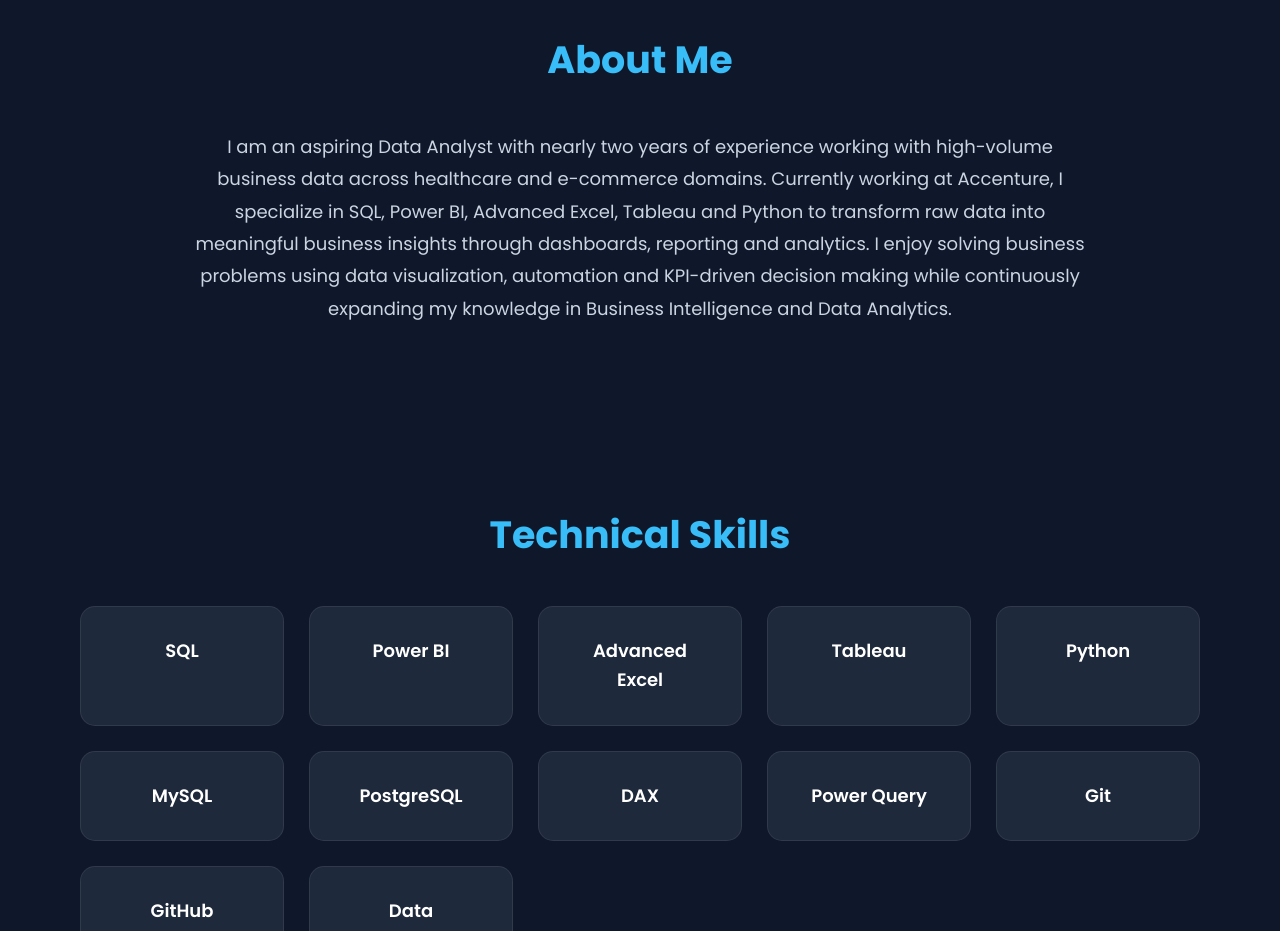
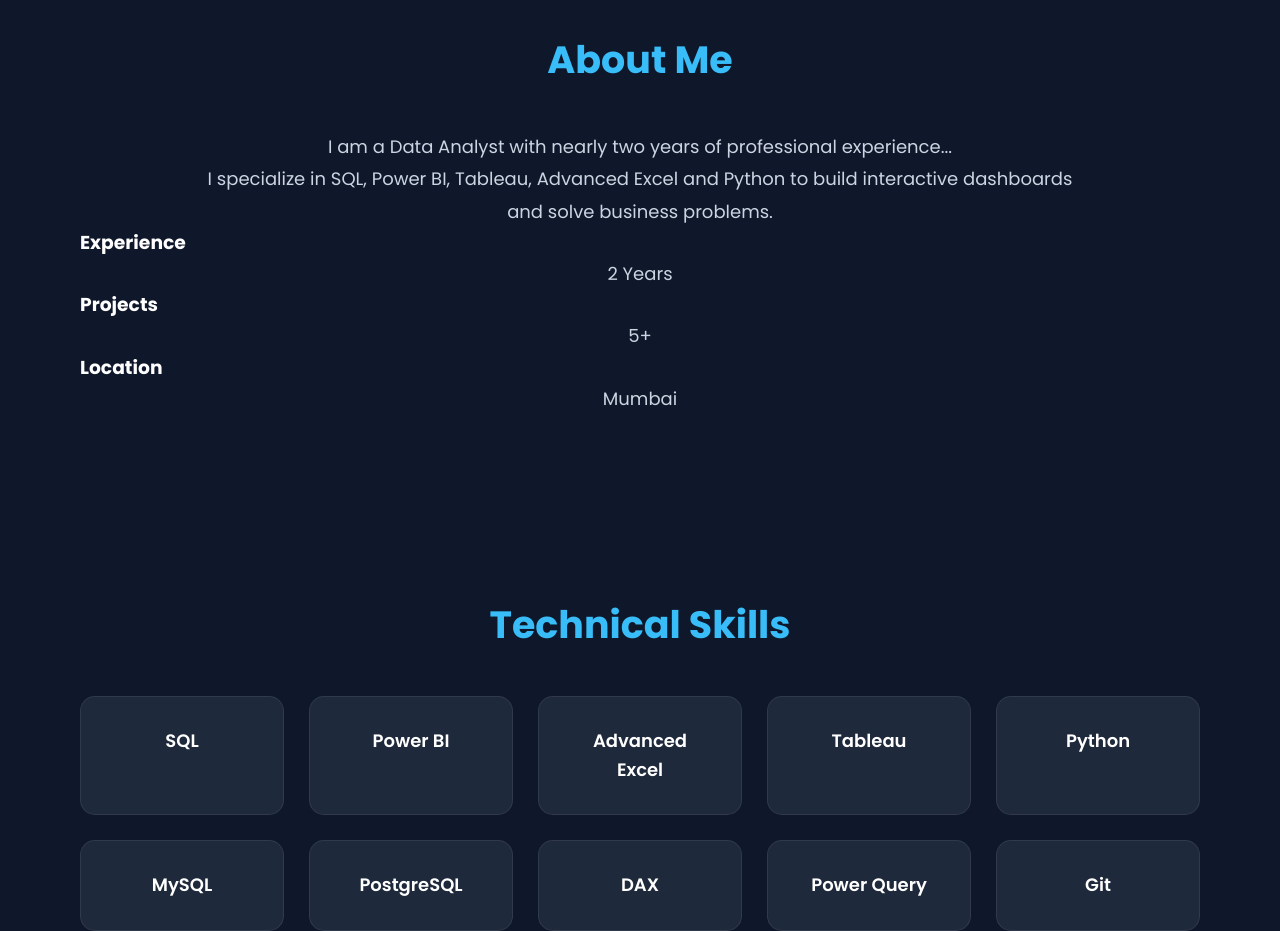
Before and after one commit to soumyasircillaa-ux/soumyasircillaa-ux.github.io, a plain HTML site: page index.html in a window 1280 px wide. Shown: the part 860-1791 px from the top of the page. Drawn offline with Linux system fonts and the light colour scheme.

Commit message:
Update index.html

```diff
--- a/index.html
+++ b/index.html
@@ -102,20 +102,40 @@
 
 <h2>About Me</h2>
 
+<div class="about-container">
+
+<div class="about-text">
+
 <p>
-I am an aspiring Data Analyst with nearly two years of experience
-working with high-volume business data across healthcare and
-e-commerce domains.
+I am a Data Analyst with nearly two years of professional experience...
+</p>
 
-Currently working at Accenture, I specialize in SQL, Power BI,
-Advanced Excel, Tableau and Python to transform raw data into
-meaningful business insights through dashboards, reporting and
-analytics.
+<p>
+I specialize in SQL, Power BI, Tableau, Advanced Excel and Python to build interactive dashboards and solve business problems.
+</p>
 
-I enjoy solving business problems using data visualization,
-automation and KPI-driven decision making while continuously
-expanding my knowledge in Business Intelligence and Data Analytics.
-</p>
+</div>
+
+<div class="about-info">
+
+<div class="info-card">
+<h3>Experience</h3>
+<p>2 Years</p>
+</div>
+
+<div class="info-card">
+<h3>Projects</h3>
+<p>5+</p>
+</div>
+
+<div class="info-card">
+<h3>Location</h3>
+<p>Mumbai</p>
+</div>
+
+</div>
+
+</div>
 
 </section>
 
```
